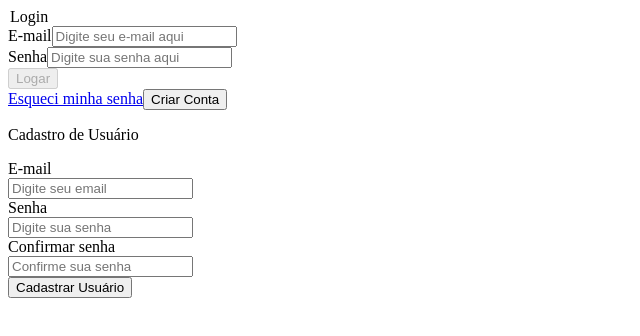
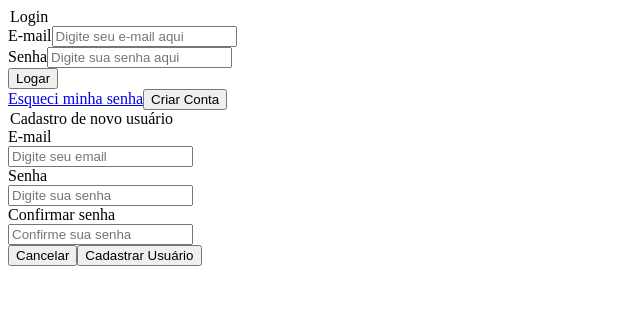
Before and after one commit to rodrigopieritz/m2labmedical, a React (Vite) app: page / in a window 1280 px wide. Both pictures are taken after a click on the button "Criar Conta". Shown: the top 336 px of the page, without its empty margins (0-640 px from the left). Built offline with nearby package versions, Linux system fonts and the light colour scheme.

Commit message:
validacoes de input cadastro

```diff
--- a/src/components/Input/inputComponent.jsx
+++ b/src/components/Input/inputComponent.jsx
@@ -1,13 +1,14 @@
+import React from "react";
 import PropTypes from "prop-types";
 
-export const InputComponent = ({ label, type, id, placeholder }) => {
+export const InputComponent = ({ label, type, id, placeholder, value, onChange, error }) => {
   return (
     <div>
-      <div htmlFor={id}>{label} </div>
+      <label htmlFor={id}>{label}</label>
       <div>
-        <input type={type} id={id} placeholder={placeholder} />
+        <input type={type} id={id} placeholder={placeholder} value={value} onChange={onChange} />
       </div>
-    </div>
+       </div>
   );
 };
 
@@ -16,4 +17,7 @@ InputComponent.propTypes = {
   type: PropTypes.string,
   id: PropTypes.string.isRequired,
   placeholder: PropTypes.string,
+  value: PropTypes.string,
+  onChange: PropTypes.func,
+  error: PropTypes.string,
 };
--- a/src/components/Login/LoginComponent.jsx
+++ b/src/components/Login/LoginComponent.jsx
@@ -3,13 +3,21 @@ import { useNavigate } from "react-router-dom";
 import { ModalContext } from "../../context/ModalContext";
 
 export const LoginComponent = () => {
+
+  //Exibir Modal ao clicar no campo criar conta
+  const { setShowModal: setShowModalContext } = useContext(ModalContext);
+
+  // Navegação de rotas
+  const navigate = useNavigate();
+  const redirectToHome = () => {
+    navigate("/home");
+  };
+
+  // handle dos inputs
   const [data, setData] = useState({
     email: "",
     password: "",
   });
-
-  const navigate = useNavigate();
-  const { setShowModal: setShowModalContext } = useContext(ModalContext);
 
   const handleInput = (event) => {
     event.preventDefault();
@@ -17,19 +25,19 @@ export const LoginComponent = () => {
     setData({ ...data, [id]: value });
   };
 
-  const redirectToHome = () => {
-    navigate("/home");
-  };
+
+  // Alert para página de recuperção de senha em construção
 
   const handleForgotPassword = (event) => {
     event.preventDefault();
     const promptMessage = "Página em construção";
     alert(promptMessage);
+    console.log(data)
   };
 
+  //Abrir modal para cadastro de novo usuário
   const handleShowModal = (e) => {
     e.preventDefault();
-
     setShowModalContext(true);
   };
 
@@ -55,7 +63,7 @@ export const LoginComponent = () => {
             placeholder="Digite sua senha aqui"
           />
         </div>
-        <button type="submit" disabled={!data.email || !data.password}>
+        <button type="submit">
           Logar
         </button>
       </form>
--- a/src/components/Modal/ModalComponent.jsx
+++ b/src/components/Modal/ModalComponent.jsx
@@ -1,42 +1,113 @@
 import React, { useContext, useState } from "react";
 import { ModalContext } from "../../context/ModalContext";
+import * as yup from "yup";
 import { InputComponent } from "../Input/inputComponent";
 
 export const ModalComponent = () => {
-
   const { setShowModal: setShowModalContext } = useContext(ModalContext);
 
-  const handleShowModal = (e) => {
+  const [email, setEmail] = useState("");
+  const [password, setPassword] = useState("");
+  const [confirmPassword, setConfirmPassword] = useState("");
+
+  const [emailError, setEmailError] = useState("");
+  const [passwordError, setPasswordError] = useState("");
+  const [confirmPasswordError, setConfirmPasswordError] = useState("");
+
+  // Fechar o Modal (tela de cadastro)
+  const handleShowModal = () => {
+    setShowModalContext(false);
+  };
+
+  // Verificar a validação de formulários e dados
+  const handleFormSubmition = (e) => {
     e.preventDefault();
 
-    setShowModalContext(false);
+    // Verificar se os campos são válidos
+    const validationSchema = yup.object().shape({
+      email: yup.string().email("Digite um e-mail válido").required("Campo obrigatório"),
+      password: yup.string().min(8, "A senha deve ter pelo menos 8 caracteres").required("Campo obrigatório"),
+      confirmPassword: yup
+        .string()
+        .oneOf([yup.ref("password")], "As senhas não são iguais")
+        .required("Campo obrigatório"),
+    });
+
+    try {
+      validationSchema.validateSync({
+        email: email,
+        password: password,
+        confirmPassword: confirmPassword,
+      });
+
+
+      handleShowModal();
+    } catch (error) {
+      if (error.path === "email") {
+        setEmailError(error.message);
+      } else if (error.path === "password") {
+        setPasswordError(error.message);
+      } else if (error.path === "confirmPassword") {
+        setConfirmPasswordError(error.message);
+      }
+    }
+  };
+
+  const handleEmailChange = (event) => {
+    setEmail(event.target.value);
+    setEmailError("");
+  };
+
+  const handlePasswordChange = (event) => {
+    setPassword(event.target.value);
+    setPasswordError("");
+  };
+
+  const handleConfirmPasswordChange = (event) => {
+    setConfirmPassword(event.target.value);
+    setConfirmPasswordError("");
   };
 
   return (
     <>
-      <p>Cadastro de Usuário</p>
-      <form>
+      <legend>Cadastro de novo usuário</legend>
+      <form onSubmit={handleFormSubmition} noValidate>
         <InputComponent
           id="email"
           type="email"
           placeholder="Digite seu email"
           label="E-mail"
+          value={email}
+          onChange={handleEmailChange}
+          error={emailError}
         />
+        {emailError && <div>{emailError}</div>}
         <InputComponent
           id="password"
           type="password"
           placeholder="Digite sua senha"
           label="Senha"
+          value={password}
+          onChange={handlePasswordChange}
+          error={passwordError}
         />
+        {passwordError && <div>{passwordError}</div>}
         <InputComponent
           id="confirmPassword"
           type="password"
           placeholder="Confirme sua senha"
           label="Confirmar senha"
+          value={confirmPassword}
+          onChange={handleConfirmPasswordChange}
+          error={confirmPasswordError}
         />
-      <button type="submit" onClick={handleShowModal}>
-        Cadastrar Usuário
+        {confirmPasswordError && <div>{confirmPasswordError}</div>}
+
+        <button type="button" onClick={handleShowModal}>
+          Cancelar
         </button>
+
+        <button type="submit">Cadastrar Usuário</button>
       </form>
     </>
   );
```
Lines whose indentation alone changed are shown as unchanged.
